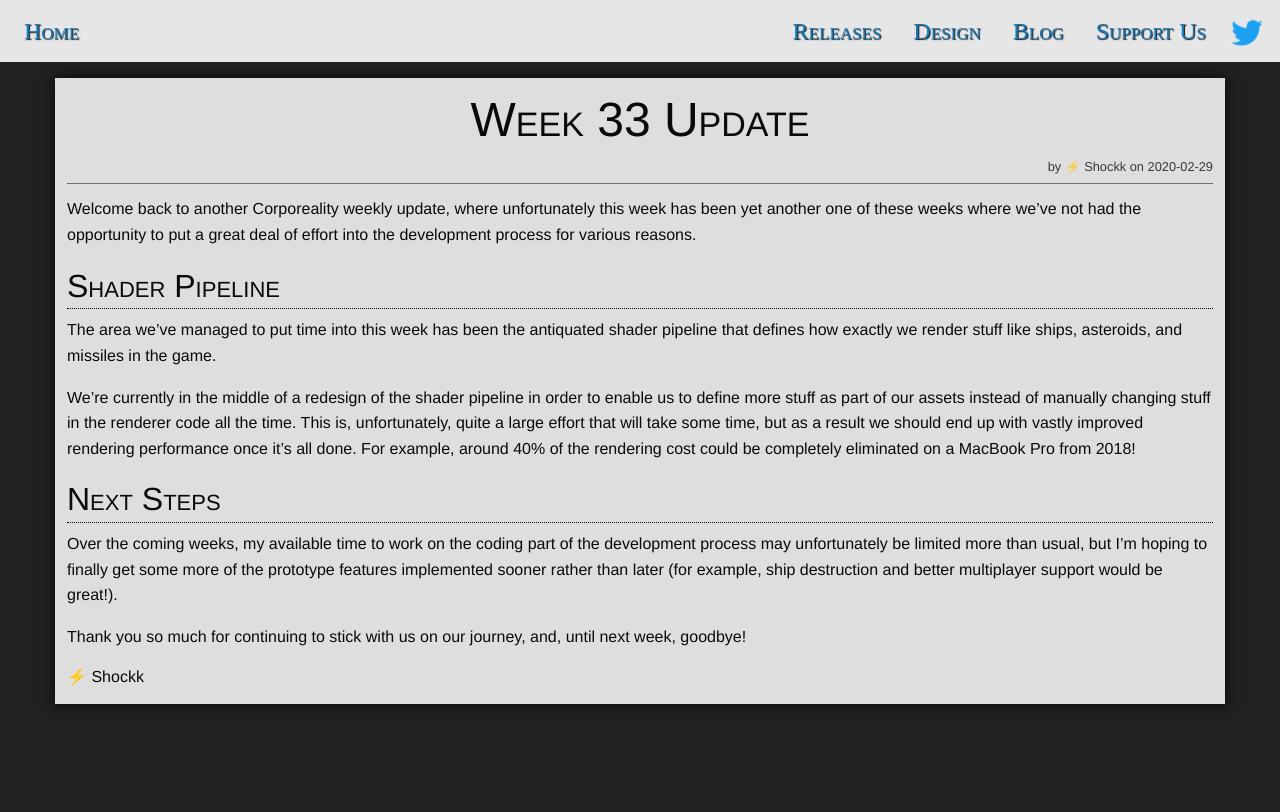
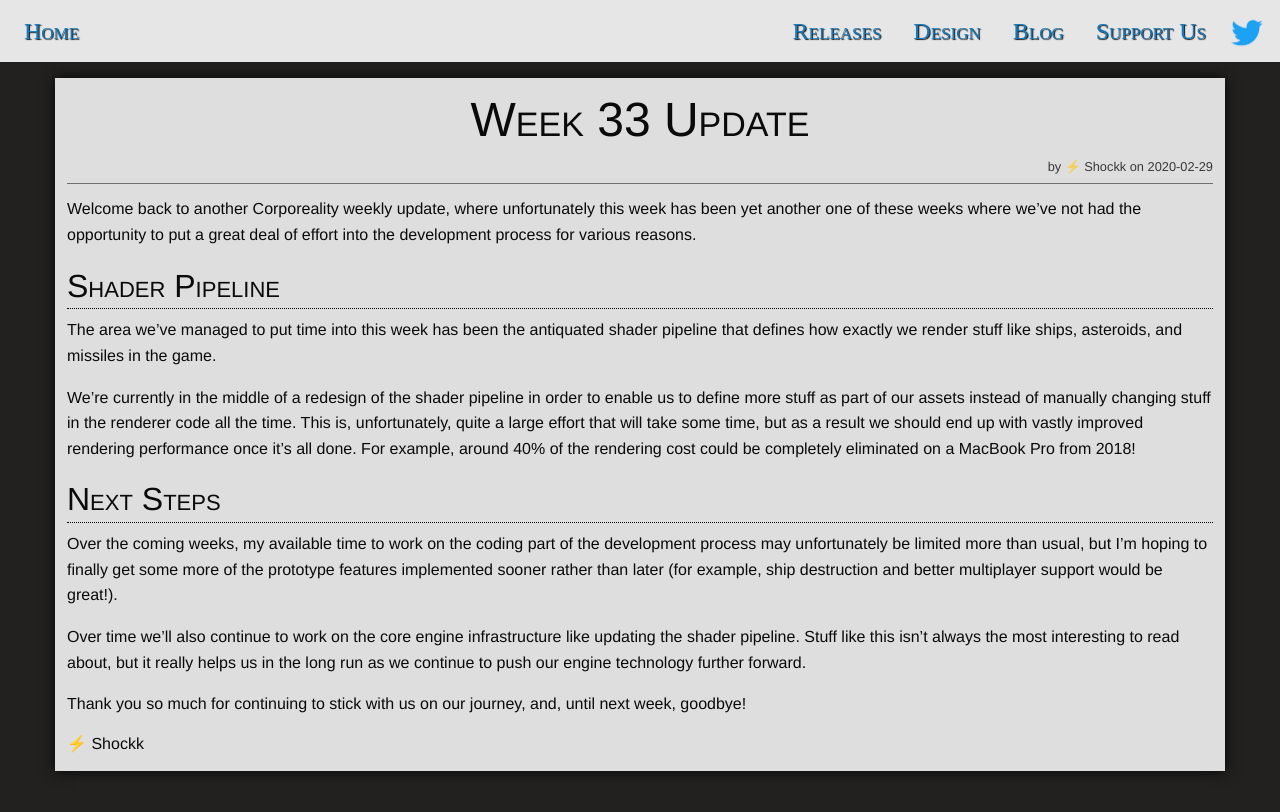
Before and after one commit to corporeality-space/web, a Jekyll site: the page built from _posts/2020-02-29-01-Week-33.md, in a window 1280 px wide. Shown: the top 812 px of the page. Built offline with Jekyll 4.4.1, drawn with Linux system fonts in a browser that asks for light colours; nearby versions of some CDN libraries; some web fonts are replaced; our own code applies the rules of GitHub Pages for plain Markdown files; library files that are not in the unit come from our copies.

Commit message:
Update 2020-02-29-01-Week-33.md

```diff
--- a/_posts/2020-02-29-01-Week-33.md
+++ b/_posts/2020-02-29-01-Week-33.md
@@ -17,6 +17,8 @@ We're currently in the middle of a redesign of the shader pipeline in order to e
 
 Over the coming weeks, my available time to work on the coding part of the development process may unfortunately be limited more than usual, but I'm hoping to finally get some more of the prototype features implemented sooner rather than later (for example, ship destruction and better multiplayer support would be great!).
 
+Over time we'll also continue to work on the core engine infrastructure like updating the shader pipeline. Stuff like this isn't always the most interesting to read about, but it really helps us in the long run as we continue to push our engine technology further forward.
+
 Thank you so much for continuing to stick with us on our journey, and, until next week, goodbye!
 
 ###### ⚡ Shockk
```
